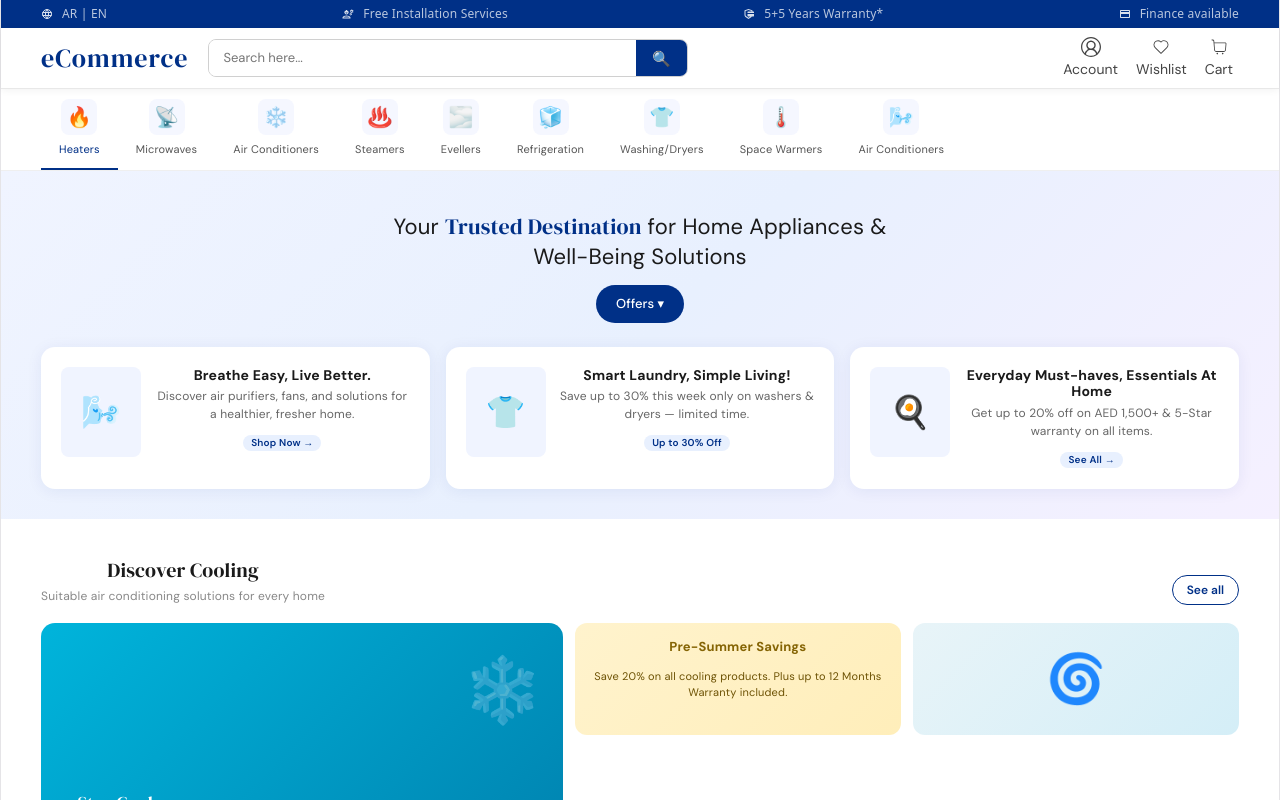
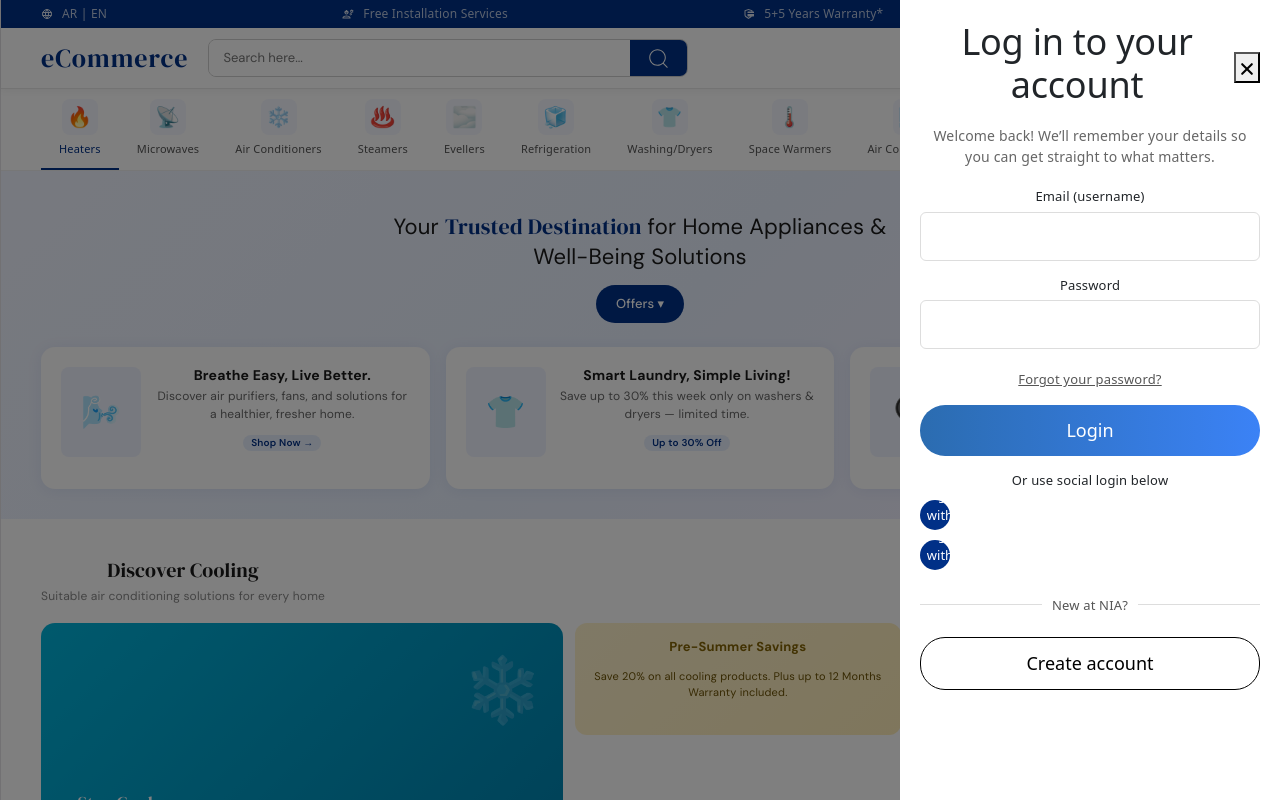
Before and after one commit to SubrataCitytech/react_demo, a React (Vite) app: page / in a window 1280 px wide. Both pictures are taken after a click on the button "Account". Shown: the top 800 px of the page. Built offline with nearby package versions, Linux system fonts and the light colour scheme.

Commit message:
add side drawer

```diff
--- a/src/App.tsx
+++ b/src/App.tsx
@@ -3,12 +3,14 @@ import 'bootstrap/dist/css/bootstrap.min.css';
 import './App.css'
 import NiaHomepage from './components/Header/NiaHomepage'
 import Header from './components/Header/Header'
+import TopCategory from './components/Top_Category/TopCategory';
 
 function App() {
 
   return (
     <>
       <Header />
+      <TopCategory />
       <NiaHomepage />
       {/* <NiaHomepage /> */}
       {/* <section id="center">
--- a/src/components/Button/NavActionButton.tsx
+++ b/src/components/Button/NavActionButton.tsx
@@ -6,6 +6,7 @@ type NavActionButtonProps = {
     Icon?: React.ElementType;
     children?: React.ReactNode;
     className?: string;
+    onClick?: () => void;
 };
 const NavActionButton: React.FC<NavActionButtonProps> = ({
     href = "#",
--- a/src/components/Header/Header.css
+++ b/src/components/Header/Header.css
@@ -55,7 +55,8 @@
     border: none;
     padding: 0 16px;
     cursor: pointer;
-    font-size: 15px;
+    font-size: 25px;
+    line-height: 15px;
 }
 
 .nav-actions {
--- a/src/components/Header/Header.tsx
+++ b/src/components/Header/Header.tsx
@@ -2,14 +2,21 @@ import { useState } from 'react';
 import Topbar from '../Topbar/Topbar'
 import './Header.css'
 import { VscAccount } from 'react-icons/vsc';
-import { CiHeart, CiShoppingCart } from 'react-icons/ci';
+import { CiHeart, CiSearch, CiShoppingCart } from 'react-icons/ci';
 import NavActionButton from '../Button/NavActionButton';
+import SideDrawer from '../SideDrawer/SideDrawer';
 
+
+
+export default function Header() {
+    const [searchVal, setSearchVal] = useState("");
+    const [isDrawerOpen, setIsDrawerOpen] = useState(false);
     const navActionBtn = [{
         href: "#",
         Icon: VscAccount,
         label: "Account",
         className: "account",
+        onClick: () => setIsDrawerOpen(true),
     },
     {
         href: "#",
@@ -23,9 +30,6 @@ const navActionBtn = [{
         label: "Cart",
         className: "cart",
     }]
-
-export default function Header() {
-    const [searchVal, setSearchVal] = useState("");
     return (
         <>
             <Topbar />
@@ -41,19 +45,29 @@ export default function Header() {
                             }}
                             placeholder="Search here..."
                         />
-                        <button>🔍</button>
+                        <button>
+                            <CiSearch />
+                        </button>
                     </div>
                     <div className="nav-actions">
                         {
                             navActionBtn.map((item, index) => (
-                                <NavActionButton key={index} href={item.href} Icon={item.Icon} className={item.className} >
+                                <NavActionButton key={index} href={item.href} Icon={item.Icon} className={item.className}
+                                    // onClick={
+                                    //     item.label === "Account"
+                                    //         ? () => setIsDrawerOpen(true)
+                                    //         : undefined
+                                    // }
+                                    onClick={item.onClick}
+                                >
                                     {item.label}
                                 </NavActionButton>
                             ))
                         }
                     </div>
                 </div>
-            </nav>
+            </nav >
+            <SideDrawer isOpen={isDrawerOpen} onClose={() => setIsDrawerOpen(false)} />
         </>
     )
 }
--- a/src/components/Header/NiaHomepage.tsx
+++ b/src/components/Header/NiaHomepage.tsx
@@ -115,51 +115,51 @@ const styles = `
   // .nav-plus-btn:hover { background: #002060; }
 
   /* ---- CATEGORY NAV ---- */
-  .cat-nav {
-    background: #fff;
-    border-bottom: 1px solid #efefef;
-    padding: 0 40px;
-  }
-  .cat-nav-inner {
-    display: flex;
-    gap: 0;
-    overflow-x: auto;
-    scrollbar-width: none;
-  }
-  .cat-nav-inner::-webkit-scrollbar { display: none; }
-  .cat-nav-item {
-    display: flex;
-    flex-direction: column;
-    align-items: center;
-    gap: 6px;
-    padding: 10px 18px;
-    cursor: pointer;
-    font-size: 11px;
-    color: #555;
-    white-space: nowrap;
-    border-bottom: 2px solid transparent;
-    transition: all 0.15s;
-    flex-shrink: 0;
-  }
-  .cat-nav-item:hover, .cat-nav-item.active {
-    color: #003087;
-    border-bottom-color: #003087;
-  }
-  .cat-nav-item img {
-    width: 36px;
-    height: 36px;
-    object-fit: contain;
-  }
-  .cat-icon {
-    width: 36px;
-    height: 36px;
-    border-radius: 8px;
-    display: flex;
-    align-items: center;
-    justify-content: center;
-    font-size: 20px;
-    background: #f5f7ff;
-  }
+  // .cat-nav {
+  //   background: #fff;
+  //   border-bottom: 1px solid #efefef;
+  //   padding: 0 40px;
+  // }
+  // .cat-nav-inner {
+  //   display: flex;
+  //   gap: 0;
+  //   overflow-x: auto;
+  //   scrollbar-width: none;
+  // }
+  // .cat-nav-inner::-webkit-scrollbar { display: none; }
+  // .cat-nav-item {
+  //   display: flex;
+  //   flex-direction: column;
+  //   align-items: center;
+  //   gap: 6px;
+  //   padding: 10px 18px;
+  //   cursor: pointer;
+  //   font-size: 11px;
+  //   color: #555;
+  //   white-space: nowrap;
+  //   border-bottom: 2px solid transparent;
+  //   transition: all 0.15s;
+  //   flex-shrink: 0;
+  // }
+  // .cat-nav-item:hover, .cat-nav-item.active {
+  //   color: #003087;
+  //   border-bottom-color: #003087;
+  // }
+  // .cat-nav-item img {
+  //   width: 36px;
+  //   height: 36px;
+  //   object-fit: contain;
+  // }
+  // .cat-icon {
+  //   width: 36px;
+  //   height: 36px;
+  //   border-radius: 8px;
+  //   display: flex;
+  //   align-items: center;
+  //   justify-content: center;
+  //   font-size: 20px;
+  //   background: #f5f7ff;
+  // }
 
   /* ---- HERO ---- */
   .hero {
@@ -871,19 +871,19 @@ function ProductCard({ product }: Props) {
 }
 
 export default function NiaHomepage() {
-  const [activeCategory, setActiveCategory] = useState(0);
+  // const [activeCategory, setActiveCategory] = useState(0);
   // const [searchVal, setSearchVal] = useState("");
-  const categories = [
-    { label: "Heaters", emoji: "🔥" },
-    { label: "Microwaves", emoji: "📡" },
-    { label: "Air Conditioners", emoji: "❄️" },
-    { label: "Steamers", emoji: "♨️" },
-    { label: "Evellers", emoji: "🌫️" },
-    { label: "Refrigeration", emoji: "🧊" },
-    { label: "Washing/Dryers", emoji: "👕" },
-    { label: "Space Warmers", emoji: "🌡️" },
-    { label: "Air Conditioners", emoji: "🌬️" },
-  ];
+  // const categories = [
+  //   { label: "Heaters", emoji: "🔥" },
+  //   { label: "Microwaves", emoji: "📡" },
+  //   { label: "Air Conditioners", emoji: "❄️" },
+  //   { label: "Steamers", emoji: "♨️" },
+  //   { label: "Evellers", emoji: "🌫️" },
+  //   { label: "Refrigeration", emoji: "🧊" },
+  //   { label: "Washing/Dryers", emoji: "👕" },
+  //   { label: "Space Warmers", emoji: "🌡️" },
+  //   { label: "Air Conditioners", emoji: "🌬️" },
+  // ];
 
   return (
     <div className="nia-root">
@@ -930,7 +930,7 @@ export default function NiaHomepage() {
       </nav> */}
 
       {/* CATEGORY NAV */}
-      <div className="cat-nav">
+      {/* <div className="cat-nav">
         <div className="cat-nav-inner">
           {categories.map((c, i) => (
             <div
@@ -943,7 +943,7 @@ export default function NiaHomepage() {
             </div>
           ))}
         </div>
-      </div>
+      </div> */}
 
       {/* HERO */}
       <div className="hero">
--- /dev/null
+++ b/src/components/SideDrawer/SideDrawer.css
@@ -0,0 +1,139 @@
+/* Overlay */
+.overlay {
+    position: fixed;
+    top: 0;
+    left: 0;
+    width: 100%;
+    height: 100%;
+    background: rgba(0, 0, 0, 0.5);
+    z-index: 999;
+}
+
+/* Drawer */
+.drawer {
+    position: fixed;
+    top: 0;
+    right: -380px;
+    width: 380px;
+    height: 100%;
+    background: #fff;
+    padding: 20px;
+    transition: right 0.3s ease;
+    z-index: 1000;
+    overflow-y: auto;
+}
+
+.drawer.open {
+    right: 0;
+}
+
+/* Header */
+.drawer-header {
+    display: flex;
+    justify-content: space-between;
+    align-items: center;
+}
+
+.subtitle {
+    font-size: 14px;
+    color: #666;
+    margin: 10px 0 20px;
+}
+
+/* Form */
+.form-group {
+    margin-bottom: 15px;
+}
+
+.form-group label {
+    font-size: 13px;
+    display: block;
+    margin-bottom: 5px;
+}
+
+.form-group input {
+    width: 100%;
+    padding: 10px;
+    border: 1px solid #ddd;
+    border-radius: 6px;
+}
+
+.forgot {
+    font-size: 13px;
+    color: #555;
+    text-decoration: underline;
+    display: inline-block;
+    margin-bottom: 15px;
+}
+
+/* Login button */
+.login-btn {
+    width: 100%;
+    padding: 12px;
+    background: linear-gradient(to right, #2b6cb0, #3b82f6);
+    color: #fff;
+    border: none;
+    border-radius: 25px;
+    margin-bottom: 15px;
+    cursor: pointer;
+}
+
+/* Social */
+.social-text {
+    text-align: center;
+    font-size: 13px;
+    margin-bottom: 10px;
+}
+
+.social-btn {
+    width: 100%;
+    padding: 10px;
+    border: 1px solid #ddd;
+    border-radius: 25px;
+    margin-bottom: 10px;
+    background: #fff;
+    cursor: pointer;
+    display: flex;
+    align-items: center;
+    justify-content: center;
+    gap: 10px;
+}
+
+.social-btn svg {
+    font-size: 18px;
+}
+
+/* Divider */
+.divider {
+    text-align: center;
+    margin: 20px 0;
+    position: relative;
+}
+
+.divider span {
+    background: #fff;
+    padding: 0 10px;
+    font-size: 13px;
+    color: #555;
+}
+
+.divider::before {
+    content: "";
+    position: absolute;
+    top: 50%;
+    left: 0;
+    width: 100%;
+    height: 1px;
+    background: #ddd;
+    z-index: -1;
+}
+
+/* Create account */
+.create-btn {
+    width: 100%;
+    padding: 12px;
+    border-radius: 25px;
+    border: 1px solid #000;
+    background: #fff;
+    cursor: pointer;
+}
--- /dev/null
+++ b/src/components/SideDrawer/SideDrawer.tsx
@@ -0,0 +1,67 @@
+
+import { IoClose } from 'react-icons/io5';
+import './SideDrawer.css'
+import { FcGoogle } from 'react-icons/fc';
+import { FaFacebookF } from 'react-icons/fa';
+
+type SideDrawerProps = {
+    isOpen: boolean;
+    onClose: () => void;
+};
+
+const SideDrawer: React.FC<SideDrawerProps> = ({ isOpen, onClose }) => {
+    return (
+        <>
+            {/* Overlay */}
+            {isOpen && <div className="overlay" onClick={onClose}></div>}
+
+            {/* Drawer */}
+            <div className={`drawer ${isOpen ? "open" : ""}`}>
+                {/* Header */}
+                <div className="drawer-header">
+                    <h2>Log in to your account</h2>
+                    <button onClick={onClose}>
+                        <IoClose size={22} />
+                    </button>
+                </div>
+
+                <p className="subtitle">
+                    Welcome back! We’ll remember your details so you can get straight to what matters.
+                </p>
+
+                {/* Form */}
+                <div className="form-group">
+                    <label>Email (username)</label>
+                    <input type="text" />
+                </div>
+
+                <div className="form-group">
+                    <label>Password</label>
+                    <input type="password" />
+                </div>
+
+                <a href="#" className="forgot">Forgot your password?</a>
+
+                <button className="login-btn">Login</button>
+
+                <p className="social-text">Or use social login below</p>
+
+                <button className="social-btn">
+                    <FcGoogle /> Login with Google
+                </button>
+
+                <button className="social-btn">
+                    <FaFacebookF /> Login with Facebook
+                </button>
+
+                <div className="divider">
+                    <span>New at NIA?</span>
+                </div>
+
+                <button className="create-btn">Create account</button>
+            </div>
+        </>
+    );
+};
+
+export default SideDrawer;
--- /dev/null
+++ b/src/components/Top_Category/TopCategory.css
@@ -0,0 +1,54 @@
+.cat-nav {
+    background: #fff;
+    border-bottom: 1px solid #efefef;
+    padding: 0 40px;
+}
+
+.cat-nav-inner {
+    display: flex;
+    gap: 0;
+    overflow-x: auto;
+    scrollbar-width: none;
+}
+
+.cat-nav-inner::-webkit-scrollbar {
+    display: none;
+}
+
+.cat-nav-item {
+    display: flex;
+    flex-direction: column;
+    align-items: center;
+    gap: 6px;
+    padding: 10px 18px;
+    cursor: pointer;
+    font-size: 11px;
+    color: #555;
+    white-space: nowrap;
+    border-bottom: 2px solid transparent;
+    transition: all 0.15s;
+    flex-shrink: 0;
+}
+
+.cat-nav-item:hover,
+.cat-nav-item.active {
+    color: #003087;
+    border-bottom-color: #003087;
+}
+
+.cat-nav-item img {
+    width: 36px;
+    height: 36px;
+    object-fit: contain;
+}
+
+.cat-icon {
+    width: 36px;
+    height: 36px;
+    border-radius: 8px;
+    display: flex;
+    align-items: center;
+    justify-content: center;
+    font-size: 20px;
+    background: #f5f7ff;
+}
--- /dev/null
+++ b/src/components/Top_Category/TopCategory.tsx
@@ -0,0 +1,36 @@
+import { useState } from 'react';
+import './TopCategory.css'
+
+const categories = [
+    { label: "Heaters", emoji: "🔥" },
+    { label: "Microwaves", emoji: "📡" },
+    { label: "Air Conditioners", emoji: "❄️" },
+    { label: "Steamers", emoji: "♨️" },
+    { label: "Evellers", emoji: "🌫️" },
+    { label: "Refrigeration", emoji: "🧊" },
+    { label: "Washing/Dryers", emoji: "👕" },
+    { label: "Space Warmers", emoji: "🌡️" },
+    { label: "Air Conditioners", emoji: "🌬️" },
+];
+
+const TopCategory = () => {
+    const [activeCategory, setActiveCategory] = useState(0);
+    return (
+        <div className="cat-nav">
+            <div className="cat-nav-inner">
+                {categories.map((c, i) => (
+                    <div
+                        key={i}
+                        className={`cat-nav-item ${activeCategory === i ? "active" : ""}`}
+                        onClick={() => setActiveCategory(i)}
+                    >
+                        <div className="cat-icon">{c.emoji}</div>
+                        {c.label}
+                    </div>
+                ))}
+            </div>
+        </div>
+    )
+}
+
+export default TopCategory;
```
Lines whose indentation alone changed are shown as unchanged.
